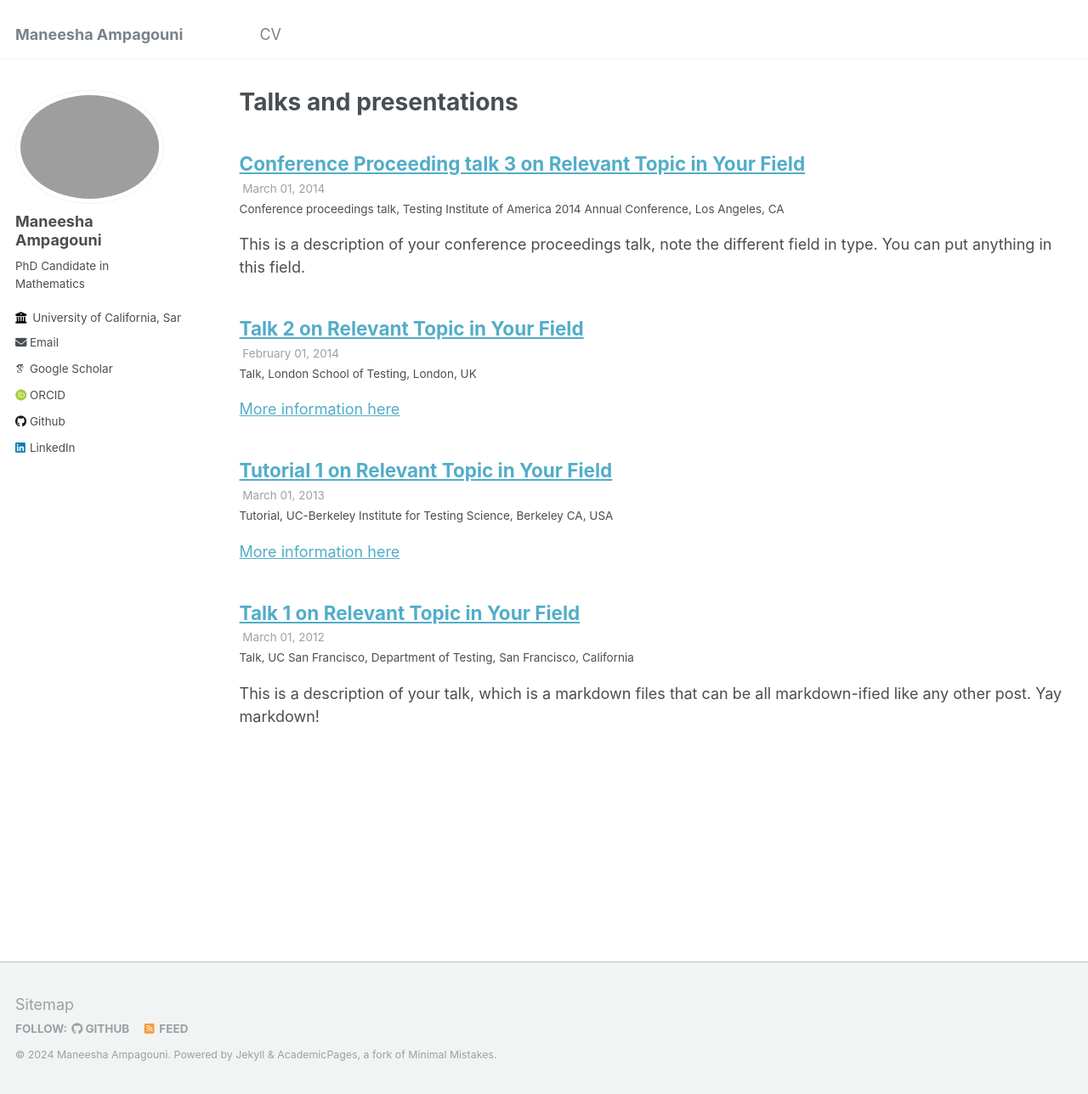
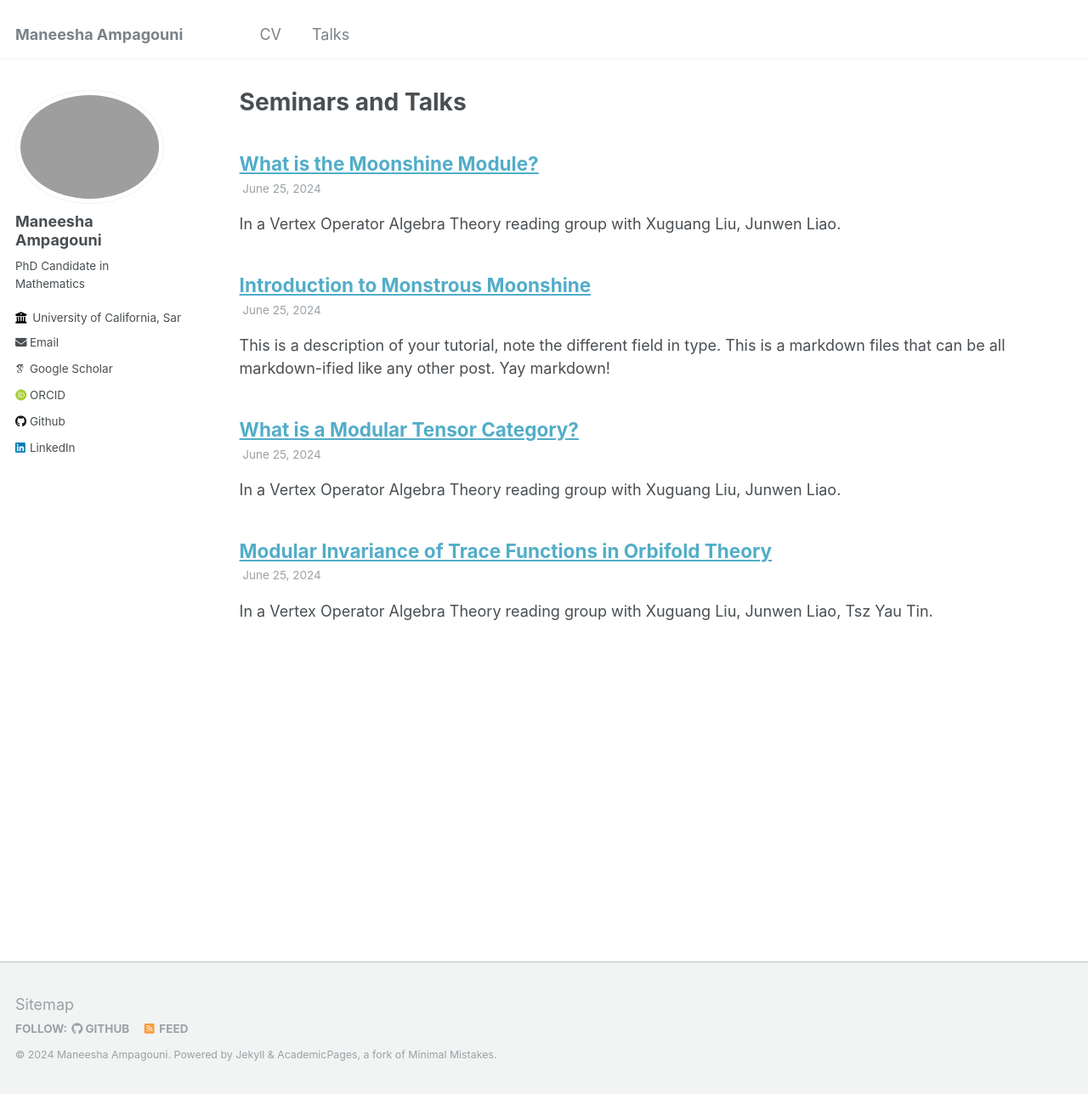
Before and after one commit to ManeeshaAmpagouni/maneeshaampagouni.github.io, a Jekyll site: the page built from _pages/talks.html, in a window 1280 px wide and 1288 px high. Shown: the whole window at 85% size. Built offline with Jekyll 4.4.1, drawn with Linux system fonts in a browser that asks for light colours; some web fonts are replaced.

Commit message:
CV and talks updated

```diff
--- a/_data/navigation.yml
+++ b/_data/navigation.yml
@@ -8,8 +8,8 @@ main:
   #- title: "Teaching"
   #  url: /teaching/
 
-  #- title: "Talks"
-  #  url: /talks/
+  - title: "Talks"
+    url: /talks/
 
   # title: "Publications"
   #  url: /publications/
--- a/_pages/talks.html
+++ b/_pages/talks.html
@@ -1,6 +1,6 @@
 ---
 layout: archive
-title: "Talks and presentations"
+title: "Seminars and Talks"
 permalink: /talks/
 author_profile: true
 ---
--- a/_talks/2012-03-01-talk-1.md
+++ /dev/null
@@ -1,11 +0,0 @@
----
-title: "Talk 1 on Relevant Topic in Your Field"
-collection: talks
-type: "Talk"
-permalink: /talks/2012-03-01-talk-1
-venue: "UC San Francisco, Department of Testing"
-date: 2012-03-01
-location: "San Francisco, California"
----
-
-This is a description of your talk, which is a markdown files that can be all markdown-ified like any other post. Yay markdown!
--- a/_talks/2014-02-01-talk-2.md
+++ /dev/null
@@ -1,13 +0,0 @@
----
-title: "Talk 2 on Relevant Topic in Your Field"
-collection: talks
-type: "Talk"
-permalink: /talks/2014-02-01-talk-2
-venue: "London School of Testing"
-date: 2014-02-01
-location: "London, UK"
----
-
-[More information here](http://example2.com)
-
-This is a description of your talk, which is a markdown files that can be all markdown-ified like any other post. Yay markdown!
--- a/_talks/2014-03-01-talk-3.md
+++ /dev/null
@@ -1,11 +0,0 @@
----
-title: "Conference Proceeding talk 3 on Relevant Topic in Your Field"
-collection: talks
-type: "Conference proceedings talk"
-permalink: /talks/2014-03-01-talk-3
-venue: "Testing Institute of America 2014 Annual Conference"
-date: 2014-03-01
-location: "Los Angeles, CA"
----
-
-This is a description of your conference proceedings talk, note the different field in type. You can put anything in this field.
--- /dev/null
+++ b/_talks/Modular Invariance.md
@@ -0,0 +1,11 @@
+---
+title: "Modular Invariance of Trace Functions in Orbifold Theory"
+collection: talks
+type: "Reading Group"
+permalink: /talks/Modular Invariance
+Where: "UC Santa Cruz"
+When: Winter 2024
+
+---
+
+In a Vertex Operator Algebra Theory reading group with Xuguang Liu, Junwen Liao, Tsz Yau Tin.
--- /dev/null
+++ b/_talks/Modular Tensor Category.md
@@ -0,0 +1,11 @@
+---
+title: "What is a Modular Tensor Category?"
+collection: talks
+type: "Reading Group"
+permalink: /talks/Modular Tensor Category
+Where: "UC Santa Cruz"
+When: Fall 2023
+
+---
+
+In a Vertex Operator Algebra Theory reading group with Xuguang Liu, Junwen Liao.
--- a/_talks/2013-03-01-tutorial-1.md
+++ b/_talks/Monstrous Moonshine.md
@@ -1,13 +1,11 @@
 ---
-title: "Tutorial 1 on Relevant Topic in Your Field"
+title: "Introduction to Monstrous Moonshine"
 collection: talks
-type: "Tutorial"
+type: "Colloquium"
 permalink: /talks/2013-03-01-tutorial-1
-venue: "UC-Berkeley Institute for Testing Science"
-date: 2013-03-01
-location: "Berkeley CA, USA"
+Where: "UC Santa Cruz"
+When: Spring 2024
+
 ---
 
-[More information here](http://exampleurl.com)
-
 This is a description of your tutorial, note the different field in type. This is a markdown files that can be all markdown-ified like any other post. Yay markdown!
--- /dev/null
+++ b/_talks/Moonshine Module.md
@@ -0,0 +1,11 @@
+---
+title: "What is the Moonshine Module?"
+collection: talks
+type: "Reading Group"
+permalink: /talks/Moonshine Module
+Where: "UC Santa Cruz"
+When: Fall 2023
+
+---
+
+In a Vertex Operator Algebra Theory reading group with Xuguang Liu, Junwen Liao.
```
Also changed, not shown: _pages/about.md (+2 -2 lines), 3 other files.
